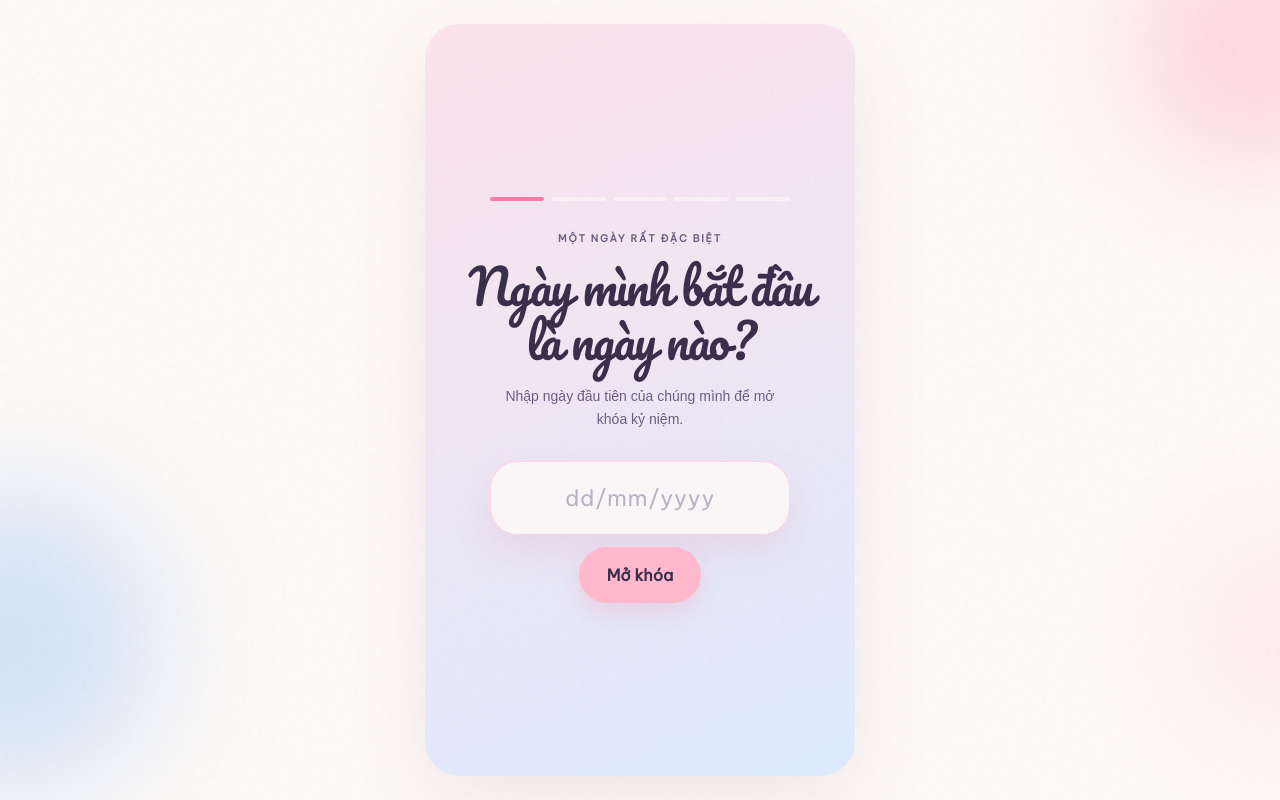
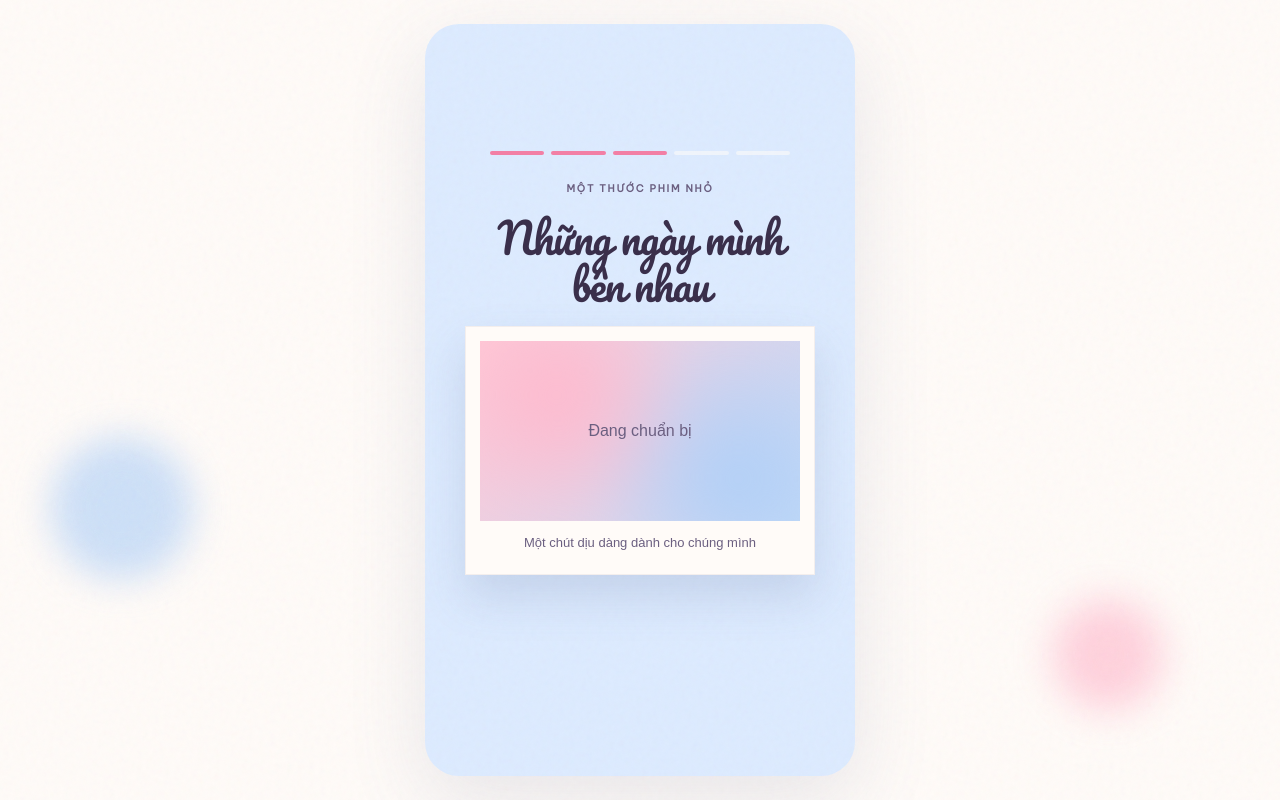
Before and after one commit to boppyorca/anniversary-web-app-design, a Next.js app: page / in a window 1280 px wide. Built offline with nearby package versions, Linux system fonts and the light colour scheme; a web font is replaced by a local one.

Commit message:
Build anniversary video screen
V0-Chat-Id: hITq9OJbrHM

```diff
--- a/app/globals.css
+++ b/app/globals.css
@@ -45,3 +45,23 @@ button { cursor:pointer; }
 .sr-only { position:absolute; width:1px; height:1px; padding:0; margin:-1px; overflow:hidden; clip:rect(0,0,0,0); white-space:nowrap; border:0; }
 @media (prefers-reduced-motion:reduce) { *,*::before,*::after { animation-duration:.01ms!important; animation-iteration-count:1!important; transition-duration:.01ms!important; scroll-behavior:auto!important; } }
 @media (min-width:600px) { .gate-shell { min-height:calc(100svh - 48px); margin:24px auto; width:min(100% - 48px,430px); border-radius:34px; box-shadow:0 24px 80px rgba(130,85,110,.12); } }
+.video-shell { min-height:100svh; overflow:hidden; isolation:isolate; position:relative; display:grid; place-items:center; padding:28px 20px; background:var(--blue-100); font-family:var(--font-vietnam),sans-serif; }
+.video-content { position:relative; z-index:2; display:flex; width:min(100%,430px); flex-direction:column; align-items:center; gap:18px; text-align:center; }
+.video-content .progress-segments { width:100%; max-width:300px; margin-bottom:8px; }
+.video-content h1 { max-width:310px; margin:0; color:var(--ink); font:400 clamp(31px,8vw,42px)/1.12 var(--font-pacifico),cursive; letter-spacing:-.035em; }
+.video-content .eyebrow { margin:0; }
+.polaroid { width:min(100%,350px); padding:14px 14px 24px; transform:rotate(2deg); border:1px solid rgba(58,47,75,.06); background:var(--cream); box-shadow:0 22px 42px rgba(91,108,150,.18); }
+.video-frame { position:relative; display:grid; width:100%; aspect-ratio:16/9; place-items:center; overflow:hidden; background:var(--ink); }
+.video-frame video { display:block; width:100%; height:100%; object-fit:cover; }
+.video-placeholder { background:linear-gradient(125deg,rgba(255,184,204,.72),rgba(175,207,247,.72)); }
+.video-placeholder::before { content:''; position:absolute; inset:-30px; background:radial-gradient(circle at 28% 35%,var(--pink-300),transparent 42%),radial-gradient(circle at 76% 70%,var(--blue-300),transparent 45%); filter:blur(26px); }
+.video-placeholder span { position:relative; color:var(--ink-soft); font:400 16px var(--font-playpen),cursive; }
+.play-button { position:absolute; display:grid; place-items:center; width:76px; height:76px; border:1px solid rgba(255,255,255,.7); border-radius:50%; background:rgba(255,251,248,.9); color:var(--ink); font-weight:700; box-shadow:0 10px 25px rgba(58,47,75,.16); }
+.polaroid-caption { margin:14px 0 0; color:var(--ink-soft); font:400 13px var(--font-playpen),cursive; }
+.video-actions { display:flex; min-height:56px; align-items:center; justify-content:center; }
+.skip-button { border:0; background:transparent; color:var(--ink-soft); font:400 14px var(--font-playpen),cursive; text-decoration:underline; text-underline-offset:4px; }
+.video-orb { position:fixed; z-index:-1; border-radius:999px; filter:blur(18px); opacity:.62; pointer-events:none; animation:rise 18s ease-in-out infinite; }
+.video-orb-pink { width:105px; height:105px; right:10%; bottom:-30px; background:var(--pink-300); }
+.video-orb-blue { width:145px; height:145px; left:4%; bottom:-50px; background:var(--blue-300); animation-delay:-8s; }
+@keyframes rise { 50% { transform:translate3d(12px,-180px,0) scale(1.08); } 100% { transform:translate3d(-16px,-360px,0) scale(.9); } }
+@media (min-width:600px) { .video-shell { min-height:calc(100svh - 48px); margin:24px auto; width:min(100% - 48px,430px); border-radius:34px; box-shadow:0 24px 80px rgba(91,108,150,.14); } }
--- a/app/page.tsx
+++ b/app/page.tsx
@@ -1,6 +1,6 @@
 'use client'
 
-import { useState } from 'react'
+import { useEffect, useRef, useState } from 'react'
 import { motion, useReducedMotion } from 'framer-motion'
 import { Be_Vietnam_Pro, Pacifico, Playpen_Sans } from 'next/font/google'
 
@@ -43,50 +43,48 @@ export function BottomSheet({ onClose }: { onClose: () => void }) {
   return <div role="dialog" aria-modal="true" className="bottom-sheet"><button onClick={onClose}>Đóng</button></div>
 }
 
-export default function Page() {
-  const [date, setDate] = useState('')
-  const [status, setStatus] = useState<'idle' | 'wrong' | 'success'>('idle')
+type VideoScreenProps = { videoSrc?: string }
+
+export function VideoScreen({ videoSrc }: VideoScreenProps) {
+  const [canSkip, setCanSkip] = useState(false)
+  const [ended, setEnded] = useState(false)
+  const [playing, setPlaying] = useState(false)
+  const videoRef = useRef<HTMLVideoElement>(null)
   const reduceMotion = useReducedMotion()
 
-  function unlock() {
-    if (date.trim() === '14/02/2024') setStatus('success')
-    else setStatus('wrong')
-  }
+  useEffect(() => {
+    if (!videoSrc) return
+    const timer = window.setTimeout(() => setCanSkip(true), 5000)
+    return () => window.clearTimeout(timer)
+  }, [videoSrc])
 
   return (
-    <main className={`${pacifico.variable} ${playpen.variable} ${vietnam.variable} gate-shell ${status === 'success' ? 'gate-success' : ''}`}>
-      <div className="blob blob-pink" aria-hidden="true" />
-      <div className="blob blob-blue" aria-hidden="true" />
-      <div className="blob blob-pink-secondary" aria-hidden="true" />
+    <main className={`${pacifico.variable} ${playpen.variable} ${vietnam.variable} video-shell`}>
+      <div className="video-orb video-orb-pink" aria-hidden="true" />
+      <div className="video-orb video-orb-blue" aria-hidden="true" />
       <div className="grain" aria-hidden="true" />
-      <section className="gate-content" aria-labelledby="gate-title">
-        <ProgressSegments active={1} total={5} />
-        <div className="gate-heading">
-          <p className="eyebrow">MỘT NGÀY RẤT ĐẶC BIỆT</p>
-          <h1 id="gate-title">Ngày mình bắt đầu là ngày nào?</h1>
-          <p className="gate-hint">Nhập ngày đầu tiên của chúng mình để mở khóa kỷ niệm.</p>
+      <section className="video-content" aria-labelledby="video-title">
+        <ProgressSegments active={3} total={5} />
+        <p className="eyebrow">MỘT THƯỚC PHIM NHỎ</p>
+        <h1 id="video-title">Những ngày mình bên nhau</h1>
+        <motion.div className="polaroid" initial={reduceMotion ? false : { opacity: 0, y: 18 }} animate={{ opacity: 1, y: 0 }} transition={{ type: 'spring', stiffness: 180, damping: 22 }}>
+          <div className={`video-frame ${!videoSrc ? 'video-placeholder' : ''}`}>
+            {videoSrc ? <video ref={videoRef} src={videoSrc} controls={false} onPlay={() => setPlaying(true)} onEnded={() => { setPlaying(false); setEnded(true) }} aria-label="Video kỷ niệm" /> : <span>Đang chuẩn bị</span>}
+            {videoSrc && !playing && !ended && <button className="play-button" type="button" aria-label="Phát video" onClick={() => { void videoRef.current?.play() }}>Phát</button>}
+          </div>
+          <p className="polaroid-caption">Một chút dịu dàng dành cho chúng mình</p>
+        </motion.div>
+        <div className="video-actions">
+          {canSkip && !ended && <button className="skip-button" type="button" onClick={() => setEnded(true)}>Bỏ qua</button>}
+          {ended && <Button>Tiếp tục</Button>}
         </div>
-        <form className={`gate-form ${status === 'wrong' ? 'is-wrong' : ''} ${status === 'success' ? 'is-success' : ''}`} onSubmit={(event) => { event.preventDefault(); unlock() }}>
-          <label className="date-field">
-            <span className="sr-only">Ngày bắt đầu, định dạng ngày tháng năm</span>
-            <input
-              aria-describedby={status === 'wrong' ? 'date-error' : undefined}
-              aria-invalid={status === 'wrong'}
-              autoComplete="off"
-              inputMode="numeric"
-              maxLength={10}
-              placeholder="dd/mm/yyyy"
-              value={date}
-              onChange={(event) => { setDate(event.target.value); if (status === 'wrong') setStatus('idle') }}
-            />
-          </label>
-          {status === 'wrong' && <p id="date-error" className="date-error" role="alert">Chưa đúng rồi, thử lại nhé</p>}
-          {status !== 'success' && <Button type="submit">Mở khóa</Button>}
-        </form>
-        {status === 'success' && <motion.p className="success-message" initial={reduceMotion ? false : { opacity: 0, y: 10 }} animate={{ opacity: 1, y: 0 }} transition={{ type: 'spring', stiffness: 180, damping: 22 }}>Đúng rồi. Mình cùng bước tiếp nhé.</motion.p>}
       </section>
     </main>
   )
+}
+
+export default function Page() {
+  return <VideoScreen />
 }
 
 export const designTokens = {
```
